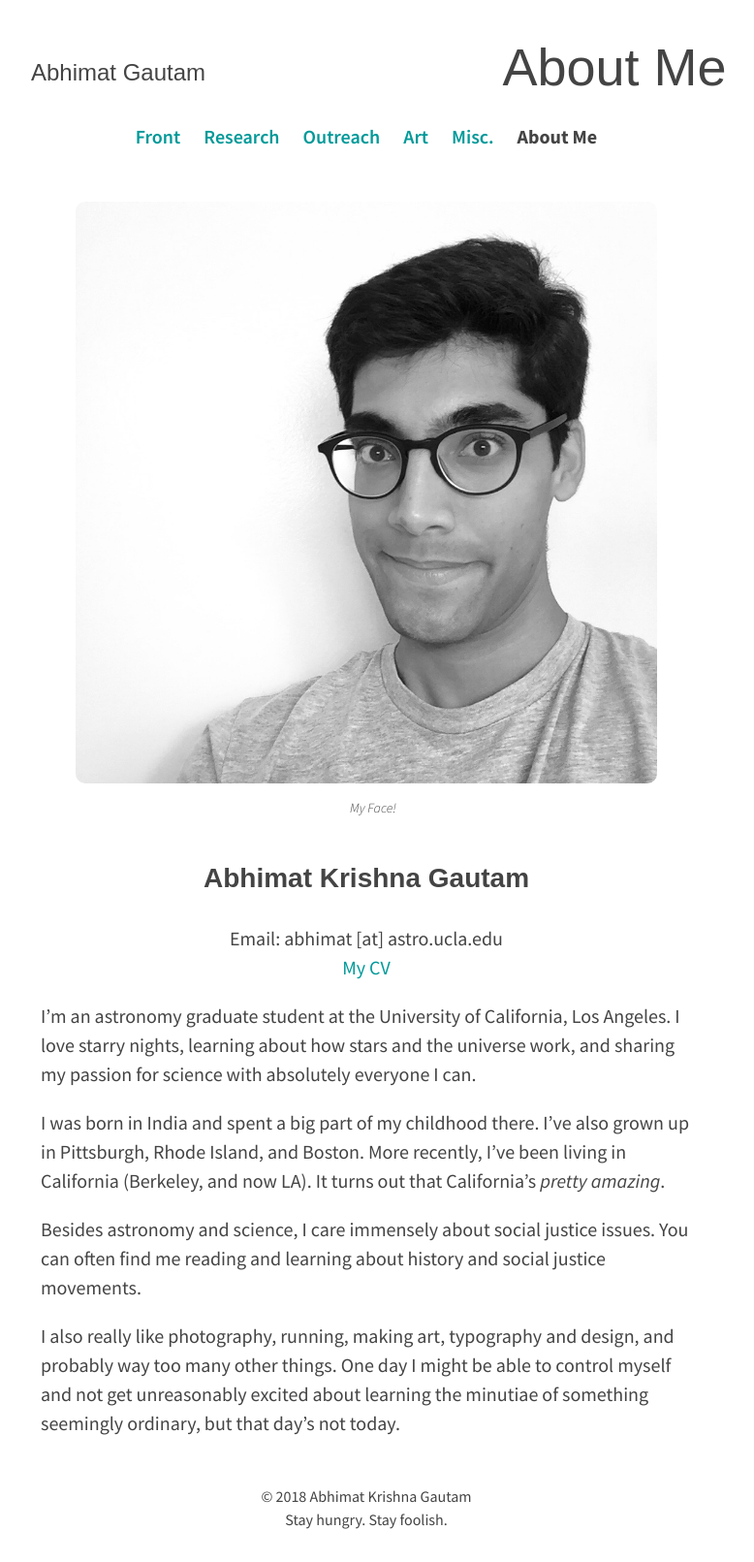
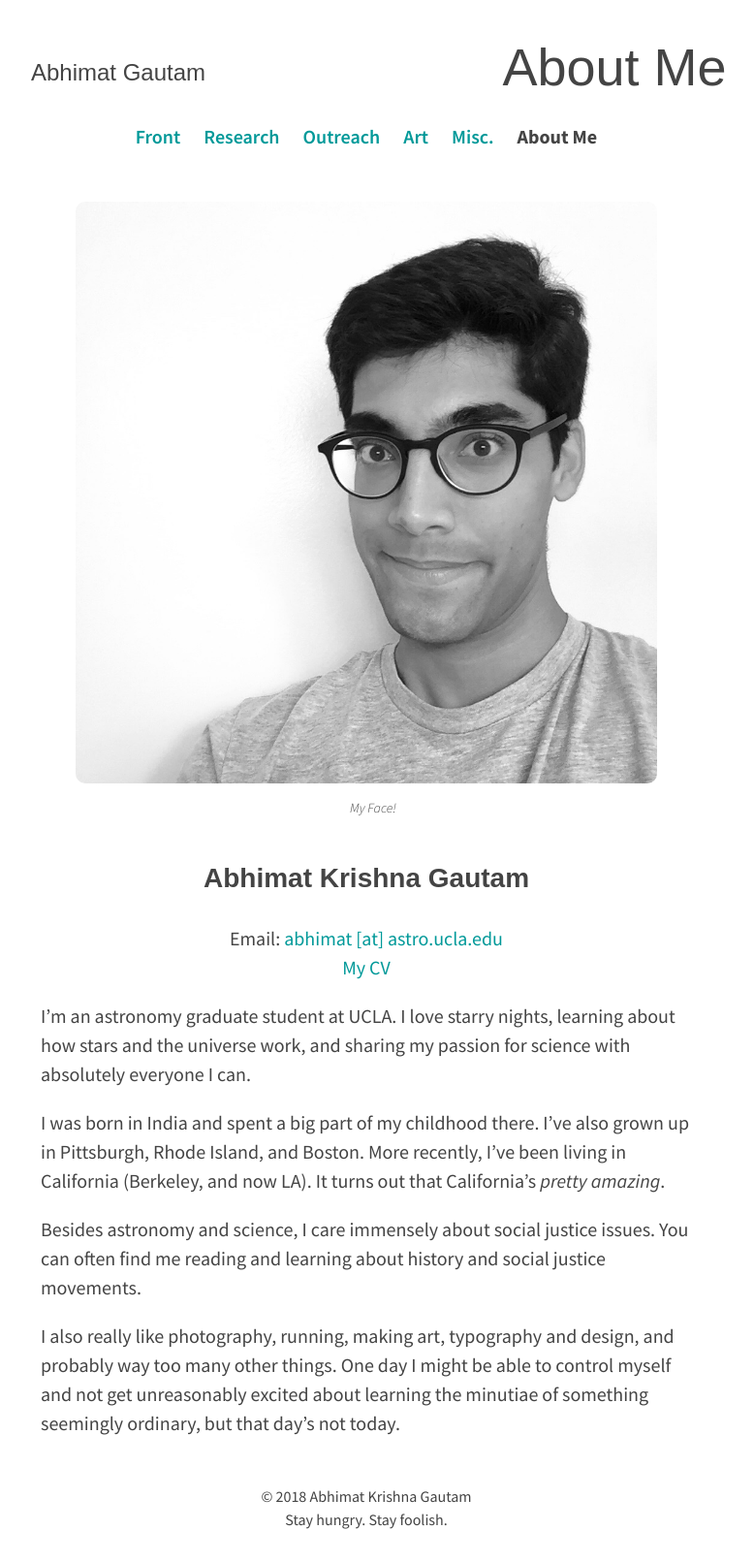
Before and after one commit to abhimat/abhimat.github.io, a Jekyll site: the page built from aboutme/index.md, in a window 1280 px wide. Shown: the whole page at 97% size, without its empty margins (262-1040 px from the left). Built offline with Jekyll 4.4.1, drawn with Linux system fonts in a browser that asks for light colours.

Commit message:
More small updates to about me text

```diff
--- a/aboutme/index.md
+++ b/aboutme/index.md
@@ -10,9 +10,9 @@ title: About Me
 </figure>
 
 ## **Abhimat Krishna Gautam**
-<center><p>Email: abhimat [at] astro.ucla.edu<br><a href='/cv/cv_abhimat.pdf'>My CV</a></p></center>
+<center><p>Email: <a href="mailto:abhimat@astro.ucla.edu">abhimat [at] astro.ucla.edu</a><br><a href='/cv/cv_abhimat.pdf'>My CV</a></p></center>
 
-I'm an astronomy graduate student at the University of California, Los Angeles. I love starry nights, learning about how stars and the universe work, and sharing my passion for science with absolutely everyone I can.
+I'm an astronomy graduate student at UCLA. I love starry nights, learning about how stars and the universe work, and sharing my passion for science with absolutely everyone I can.
 
 I was born in India and spent a big part of my childhood there. I've also grown up in Pittsburgh, Rhode Island, and Boston. More recently, I've been living in California (Berkeley, and now LA). It turns out that California's *pretty amazing*.
 
```
